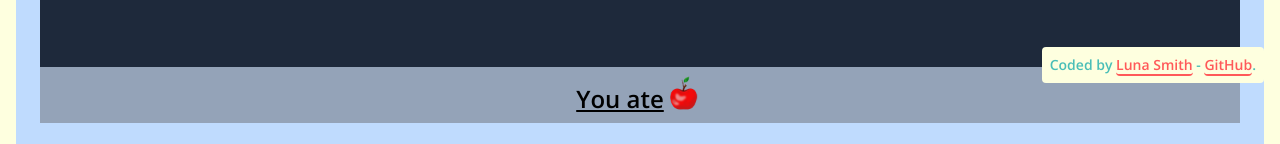
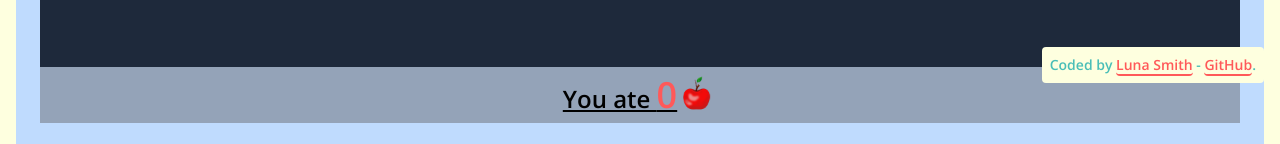
Before and after one commit to Lu-Smith/snake_game_vue_tailwindcss, a Vue app: page / in a window 1280 px wide. Shown: the part 701-845 px from the top of the page. Built offline with nearby package versions, Linux system fonts and the light colour scheme.

Commit message:
Updated Game.vue

```diff
--- a/src/components/Game.vue
+++ b/src/components/Game.vue
@@ -7,7 +7,7 @@
         :style="{ height: canvasHeight, width: canvasWidth }"
         ></canvas>
     </div>
-    <Score />
+    <Score :score="score"/>
   </template>
 
   <script lang="ts" setup>
@@ -18,10 +18,11 @@
 
     defineProps(['mode']);
 
-    const canvasWidth =ref<string>('100%');
+    const canvasWidth = ref<string>('100%');
     const canvasHeight ='500px';
-    const gameCanvas =ref<HTMLCanvasElement | null>(null);
-    const fruitImageLoaded =ref<boolean>(false);
+    const gameCanvas = ref<HTMLCanvasElement | null>(null);
+    const fruitImageLoaded = ref<boolean>(false);
+    const score = ref<number>(0);
 
     //apple
     const initialApple = ref([60, 20]);
```
